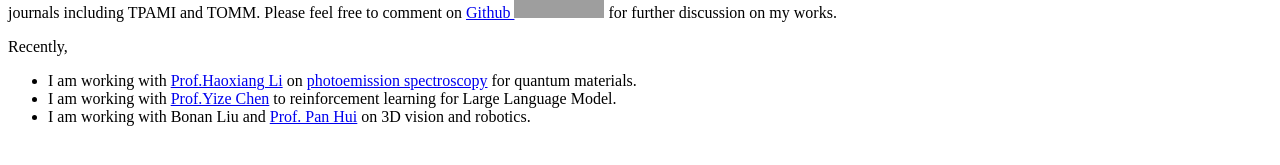
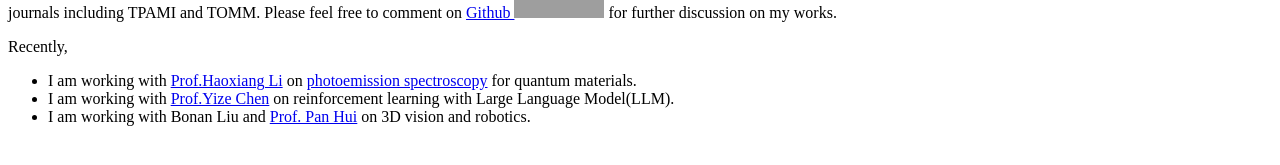
Before and after one commit to hbai98/hbai98.github.io, a Jekyll site: the page built from _pages/includes/intro.md, in a window 1280 px wide. Shown: the part 649-814 px from the top of the page. Built offline with Jekyll 4.4.1, drawn with Linux system fonts in a browser that asks for light colours; our own code applies the rules of GitHub Pages for plain Markdown files; grey boxes are pictures that could not be loaded.

Commit message:
update recent status.

```diff
--- a/_pages/includes/intro.md
+++ b/_pages/includes/intro.md
@@ -11,5 +11,5 @@ Please feel free to comment on [Github ![](https://img.shields.io/github/stars/h
 Recently,
 
 - I am working with <a href='https://facultyprofiles.hkust-gz.edu.cn/faculty-personal-page/LI-Haoxiang/haoxiangli'>Prof.Haoxiang Li</a> on <a href='https://www.wikiwand.com/en/Photoemission_spectroscopy'>photoemission spectroscopy</a> for quantum materials.
-- I am working with <a href='https://scholar.google.com/citations?user=G1NiRmwAAAAJ&hl=en'>Prof.Yize Chen</a> to reinforcement learning for Large Language Model.
+- I am working with <a href='https://scholar.google.com/citations?user=G1NiRmwAAAAJ&hl=en'>Prof.Yize Chen</a> on reinforcement learning with Large Language Model(LLM).
 - I am working with Bonan Liu and <a href='https://panhui.people.ust.hk/'>Prof. Pan Hui</a> on 3D vision and robotics.
```
